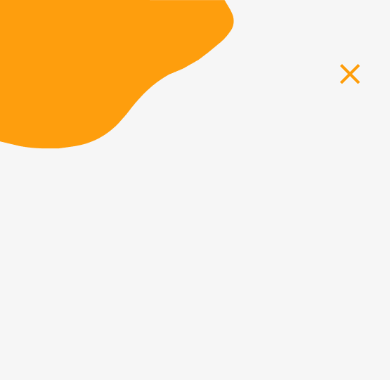
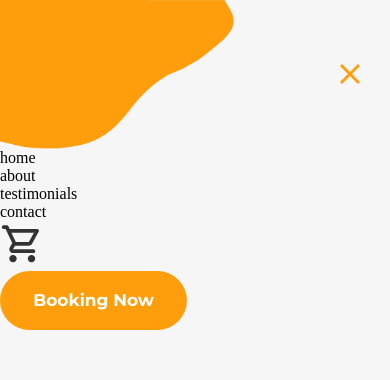
Before and after one commit to mambachristophersteven/react-restaurant-landing-page, a React (Create React App) app: page / in a window 390 px wide. Shown: the top 380 px of the page. Built offline with nearby package versions, Linux system fonts and the light colour scheme.

Commit message:
meu links for mobile

```diff
--- a/src/Components/Navbar/Navbar.jsx
+++ b/src/Components/Navbar/Navbar.jsx
@@ -31,6 +31,18 @@ const Navbar = () => {
           <img src={popup_image} alt="" />
           <img src={close_icon} alt="" />
         </div>
+        <div className="mobile-links">
+          <ul>
+            <li>home</li>
+            <li>about</li>
+            <li>testimonials</li>
+            <li>contact</li>
+            <li>
+              <img src={cart} alt="" />
+            </li>
+            <li><button>booking now</button></li>
+          </ul>
+        </div>
       </div>
     </div>
   )
```
